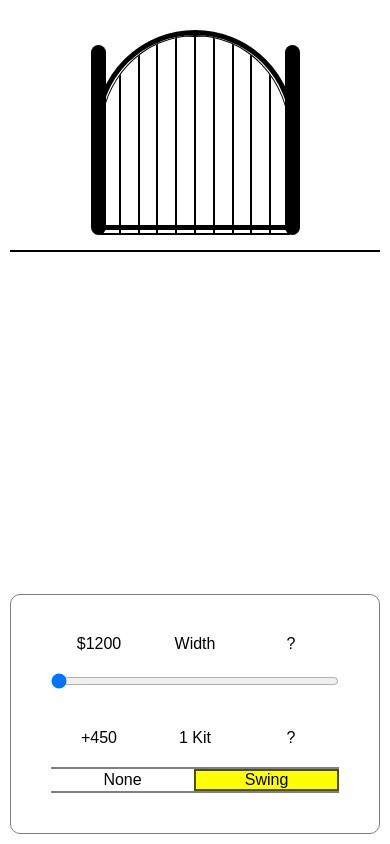
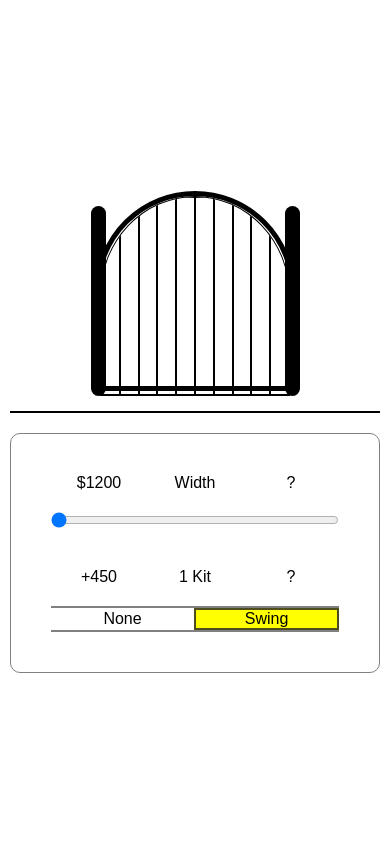
Before and after one commit to Devstmike/sample-tool, a plain HTML site: page index.html in a window 390 px wide. Drawn offline with Linux system fonts and the light colour scheme.

Commit message:
Update style.css

```diff
--- a/style.css
+++ b/style.css
@@ -131,6 +131,7 @@ div.put{
     align-items: center;
     flex-direction: column;
     border-bottom: 2px solid ;
+
 }
 
 @media screen and (max-width : 600px){
@@ -139,6 +140,8 @@ div.put{
         /* justify-content: center;
         align-items: center; */
         padding: 10px;
+        justify-content: center;
+        align-items: center;
     }
 
     section >*{
@@ -149,4 +152,8 @@ div.put{
     .first, .second{
         padding: 20px;
     }
+
+    .first{
+        margin-bottom: 20px;
+    }
  }
```
